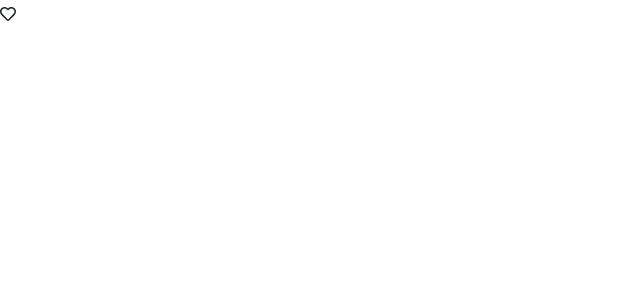
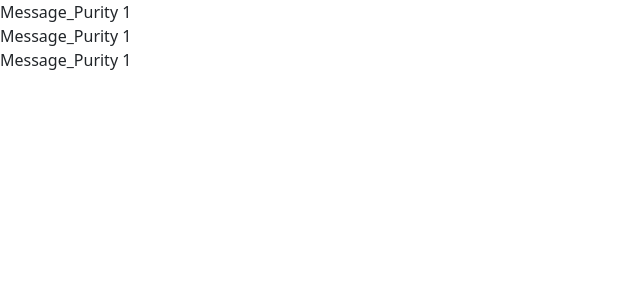
Before and after one commit to SinBin10/React-Practice, a React (Vite) app: page / in a window 1280 px wide. Shown: the top 300 px of the page, without its empty margins (0-640 px from the left). Built offline with nearby package versions, Linux system fonts and the light colour scheme; the HTML template or start-up script is replaced by a standard one.

Commit message:
Pure Components

```diff
--- a/src/App.tsx
+++ b/src/App.tsx
@@ -2,15 +2,27 @@
 // import './App.css';
 // import Practice from './components/PracticeComponents';
 // import Alert from './components/alert';
-import Like from './components/Like';
+// import Like from './components/Like';
+import Message_Purity from "./Message_Purity";
+
+const App = () => {
+  return (
+    <div>
+      <Message_Purity/>
+      <Message_Purity/>
+      <Message_Purity/>
+    </div>
+  )
+}
 
 
-const App = () => {
+
+/*const App = () => {
   return (
   <div>
     <Like onClick={()=>console.log('clicked')}/>
   </div>);
-};
+};*/
 
 // function App(){
 //   let list1 = ['binay1','binay2','binay3','binay4','binay5'];
--- /dev/null
+++ b/src/Message_Purity.tsx
@@ -0,0 +1,9 @@
+function Message_Purity(){
+    let count = 0;
+    ++count;
+  return (
+    <div>Message_Purity {count}</div>
+  )
+}
+
+export default Message_Purity;
```
